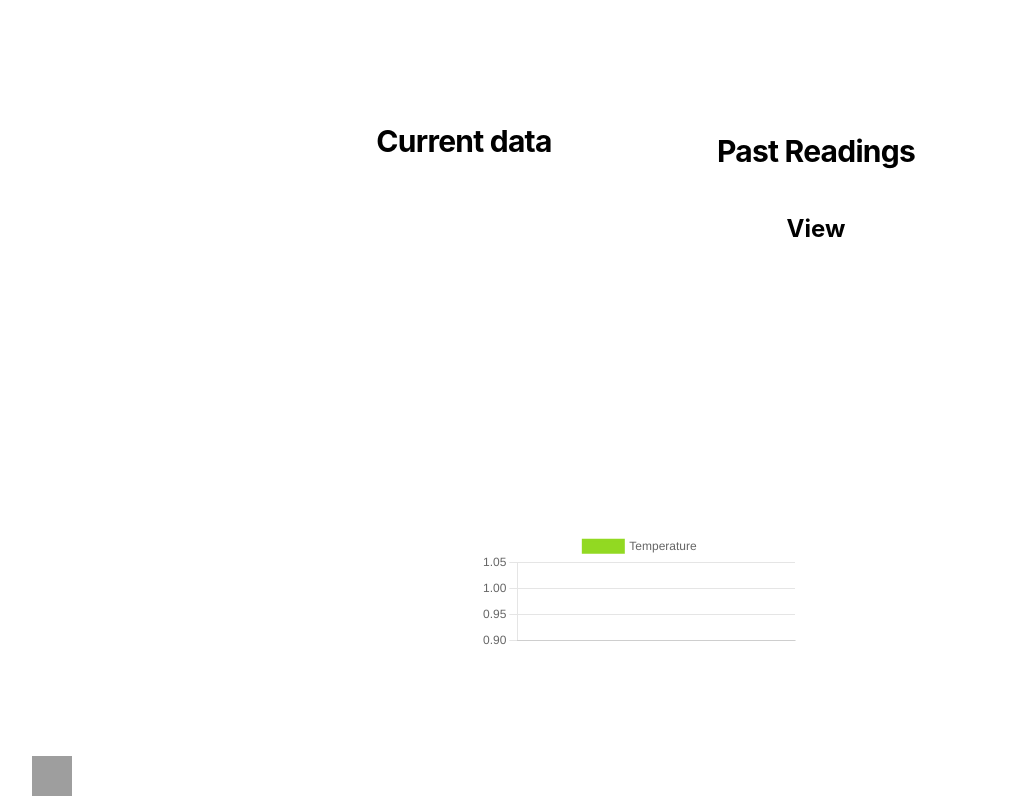
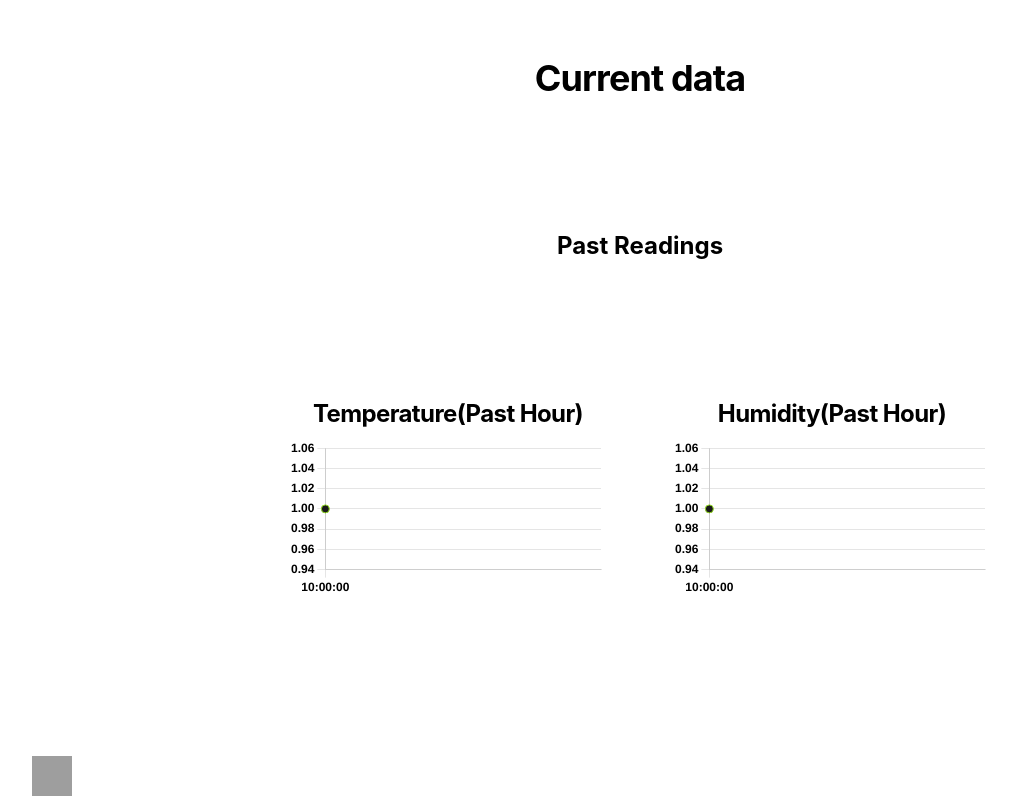
Before and after one commit to darrkenn/PiStation, a Flask app: page /homepage in a window 1280 px wide. Shown: the whole page, without its empty margins (0-1016 px from the left). Run offline with Flask 3, Linux system fonts and the light colour scheme; tables that the repository leaves empty hold one stand-in row (values such as "Sample post"); data that the repository does not hold is empty; style sheets or scripts are compiled from the project's sources; grey boxes are pictures that could not be loaded.

Commit message:
Setup divs charts for temperature/humidity from the past hour.

```diff
--- a/DatabaseActions/getAllPastValues.py
+++ b/DatabaseActions/getAllPastValues.py
@@ -15,7 +15,7 @@
 
 
 def getReadings():
-    conn = sqlite3.connect('weather.db')
+    conn = sqlite3.connect('/var/lib/PiStation/weather.db')
     cursor = conn.cursor()
     weatherPastReadings = []
     try:
--- a/app.py
+++ b/app.py
@@ -6,8 +6,7 @@
 from DatabaseActions.databaseCheck import *
 from DatabaseActions.getAllPastValues import getReadings
 from DatabaseActions.getCurrentWeatherValues import getCurrentWeatherValues
-from DatabaseActions.getPastHourValues import getPastHourTemps, getPastHourTimes
-
+from DatabaseActions.getPastHourValues import getPastHourTemps, getPastHourTimes, getPastHourHumidity
 
 #Checks if sqlite database is present if not then it adds fills it.
 createDb()
@@ -22,7 +21,9 @@
 @app.route('/homepage')
 def homepage():
     currentWeather = getCurrentWeatherValues()
+
     pastHourTemps = getPastHourTemps()
+    pastHourHumidity = getPastHourHumidity()
     pastHourTimes = getPastHourTimes()
     return render_template(
         "homepage.html",
@@ -32,7 +33,7 @@
 
         pastHourTimes=pastHourTimes,
         pastHourTemps=pastHourTemps,
-
+        pastHourHumidity=pastHourHumidity,
     )
 
 @app.route('/homepage/pastReadings')
--- a/templates/homepage.html
+++ b/templates/homepage.html
@@ -11,15 +11,18 @@
 <body class="bg-nice-bg min-h-screen min-w-screen flex flex-col justify-center content-center items-center">
 <main class="flex-1 flex flex-col sm:flex-col justify-center items-center min-w-full">
 
-    <div class="flex-1 flex flex-col sm:flex-row justify-center items-center gap-8">
+    <div class="flex-1 p-8 sm:p-0 flex flex-col sm:flex-row justify-center items-center gap-8">
         <!--Current temp box-->
-        <div class="p-4 bg-nice-footer w-full min-w-80 max-w-80 md:min-w-120 md:max-w-120 min-h-54 max-h-54 h-full flex flex-col justify-start items-center rounded-2xl">
-            <h1 class="text-3xl font-bold tracking-tight text-nice-red text-center relative top-0">
+        <div class="p-4 bg-nice-footer w-full min-w-80 max-w-80 md:min-w-120 md:max-w-120 min-h-64 max-h-64 h-full flex flex-col justify-start items-center rounded-2xl gap-4">
+            <div>
+                <h1 class="text-4xl font-bold tracking-tight text-nice-red text-center relative top-0">
                     Current data
                 </h1>
-            <h1 class="text-lg font-bold tracking-tight text-white text-center relative top-0 mb-4 opacity-80">
+                <h1 class="text-lg font-bold tracking-tight text-white text-center relative top-0 opacity-80">
                     Last Update: <span class="text-nice-blue">{{ time }}</span>
                 </h1>
+            </div>
+            <div>
                 <h2 class="text-2xl font-bold tracking-tight text-white text-center">
                     Current Temp: <span class="text-nice-green">{{ temp }}</span>°
                 </h2>
@@ -27,30 +30,35 @@
                     Current Humidity: <span class="text-nice-green">{{ humidity }}</span>%
                 </h2>
             </div>
-        <!--Past readings box-->
-        <div class="p-8 bg-nice-footer w-full min-w-80 max-w-80 md:min-w-120 md:max-w-120 min-h-54 max-h-54 h-full flex flex-col justify-start items-center rounded-2xl">
-            <h1 class="text-3xl font-bold tracking-tight text-nice-red text-center mb-8">
+            <div>
+                <a href="{{ url_for('pastReadings') }}">
+                <button class="text-nice-footer bg-white p-2 font-bold text-2xl rounded-md hover:opacity-80 hover:cursor-pointer">
                     Past Readings
-            </h1>
-            <a href="{{ url_for('pastReadings') }}">
-                <button class="text-nice-footer bg-white p-3 font-bold text-2xl rounded-md hover:opacity-80 hover:cursor-pointer">
-                    View
                 </button>
                 </a>
             </div>
-    </div>
 
-    <div class="flex-1 flex flex-col sm:flex-row justify-center items-center gap">
-    <div class="bg-nice-footer w-full min-w-80 max-w-80 md:min-w-120 md:max-w-120 min-h-54 max-h-54 h-full flex flex-col justify-start items-center rounded-2xl">
-        <canvas id="myChart" class="lg:w-full"></canvas>
-{#        <div id="buttons"></div>#}
         </div>
     </div>
 
+    <div class="flex-1 flex flex-col sm:flex-row justify-center items-center gap-8 pb-4 sm:p-0">
+        <div class="bg-nice-footer p-4 rounded-2xl">
+            <h1 class="text-2xl text-center text-nice-red font-bold tracking-tight pb-2">
+                Temperature(Past Hour)
+            </h1>
+            <div class="bg-white w-full min-w-80 max-w-80 md:min-w-120 md:max-w-120 md:min-h-64 md:max-h-70 h-full flex flex-col justify-start items-center">
+                <canvas id="pastHourTempChart" class="lg:w-full"></canvas>
+            </div>
+        </div>
 
-
-
-    <div>
+        <div class="bg-nice-footer p-4 rounded-2xl">
+            <h1 class="text-2xl text-center text-nice-red font-bold tracking-tight pb-2">
+                Humidity(Past Hour)
+            </h1>
+            <div class="bg-white w-full min-w-80 max-w-80 md:min-w-120 md:max-w-120 md:min-h-64 md:max-h-64 h-full flex flex-col justify-start items-center3">
+                <canvas id="pastHourHumidityChart" class="lg:w-full"></canvas>
+            </div>
+        </div>
 </div>
 
 
@@ -71,101 +79,171 @@
 
 <script>
     const Utils = {
-        CHART_COLORS: {
-            red: 'rgb(255, 99, 132)',
-            blue: 'rgb(54, 162, 235)',
-            white: 'rgb(255, 255, 255)'
-        },
         transparentize: (color, opacity) => {
             return color.replace('rgb', 'rgba').replace(')', `, ${opacity})`);
         },
-        numbers: (config) => {
-            const {count, min, max} = config;
+        times: (config) => {
+            let arr = {{ pastHourTimes | tojson }}
+            return arr;
+        },
+    }
+    const TempUtils = {
+        temperatures: (config) => {
             let arr = {{ pastHourTemps | tojson }};
             return arr;
         },
-        days: (config) => {
-            let arr = {{ pastHourTimes | tojson }}
+    };
+    const HumidUtils = {
+        humidities: (config) => {
+            let arr = {{ pastHourHumidity | tojson }};
             return arr;
-            {#return monthNames.slice(0, config.count);#}
-        },
-        namedColor: (index) => {
-            const colors = ['rgb(255, 99, 132)', 'rgb(54, 162, 235)', 'rgb(255, 206, 86)', 'rgb(75, 192, 192)'];
-            return colors[index % colors.length];
         },
     };
 
-    const DATA_COUNT = 6;
+    const DATA_COUNT = 7;
     const NUMBER_CFG = {count: DATA_COUNT, min: -100, max: 100};
 
-    const labels = Utils.days({count: 7});
-    const data = {
+    const labels = Utils.times({count: DATA_COUNT});
+    const tempData = {
         labels: labels,
         datasets: [
             {
-                label: 'Temperature',
-                data: Utils.numbers(NUMBER_CFG),
+                label: "Temperature",
+                pointRadius: 4,
+                pointHoverRadius: 6,
+                data: TempUtils.temperatures(NUMBER_CFG),
                 borderColor: '#92D922',
-                backgroundColor: Utils.transparentize('#92D922'),
+                backgroundColor: Utils.transparentize('#191919'),
+            },
+        ]
+    };
+    const humidityData = {
+        labels: labels,
+        datasets: [
+            {
+                label: 'Humidity',
+                pointRadius: 4,
+                pointHoverRadius: 6,
+                data: HumidUtils.humidities(NUMBER_CFG),
+                borderColor: '#92D922',
+                backgroundColor: Utils.transparentize('#191919'),
             },
         ]
     };
 
-    const config = {
+    const tempConfig = {
         type: 'line',
-        data: data,
+        data: tempData,
         options: {
             responsive: true,
             plugins: {
                 legend: {
-                    position: 'top',
+                    display: false
                 },
-                title: {
-                    display: true,
-                    text: 'Past Hour temperature',
-                    color: "#FFFFFF",
-                    font: {
-                        size: 16,
-                        weight: "bold"
-                    }
+                //title: {
+                    //display: true,
+                    //text: 'Past Hour temperature',
+                    //color: "#121212",
+                    //font: {
+                        //size: 16,
+                        //weight: "bold",
+                        //olor: "#121212"
+                    //}
+                //},
             },
             scales: {
                 x: {
+                    grid: {
+                        color: '#E5E5E5',
+                        borderColor: 'green'
+                    },
                     ticks: {
-                            color: "#FFFFFF",
+                    color: "#000000",
                         font: {
+                            size:12,
+                            weight: "bold"
+                        },
                     size: 11
-                            }
                 },
-                    }
+                },
+                y: {
+                    grid: {
+                        color: '#E5E5E5',
+                        borderColor: 'green'
+                    },
+                    ticks: {
+                    color: "#000000",
+                        font: {
+                            size:12,
+                            weight: "bold"
+                        },
+                    size: 11
+                },
                 }
             }
         },
     };
 
-    const myChart = new Chart(
-        document.getElementById('myChart'),
-        config
+    const humidityConfig = {
+        type: 'line',
+        data: humidityData,
+        options: {
+            responsive: true,
+            plugins: {
+                legend: {
+                    display: false
+                },
+                //title: {
+                    //display: true,
+                    //text: 'Past Hour temperature',
+                    //color: "#121212",
+                    //font: {
+                        //size: 16,
+                        //weight: "bold",
+                        //olor: "#121212"
+                    //}
+                //},
+            },
+            scales: {
+                x: {
+                    grid: {
+                        color: '#E5E5E5',
+                        borderColor: 'green'
+                    },
+                    ticks: {
+                    color: "#000000",
+                        font: {
+                            size:12,
+                            weight: "bold"
+                        },
+                    size: 11
+                },
+                },
+                y: {
+                    grid: {
+                        color: '#E5E5E5',
+                        borderColor: 'green'
+                    },
+                    ticks: {
+                    color: "#000000",
+                        font: {
+                            size:12,
+                            weight: "bold"
+                        },
+                    size: 11
+                },
+                }
+            }
+        },
+    };
+
+    const tempChart = new Chart(
+        document.getElementById('pastHourTempChart'),
+        tempConfig
+    );
+    const humidityChart = new Chart(
+        document.getElementById('pastHourHumidityChart'),
+        humidityConfig
     );
 
-    const actions = [
-        {
-            name: 'Randomize',
-            handler(chart) {
-                chart.data.datasets.forEach(dataset => {
-                    dataset.data = Utils.numbers({count: chart.data.labels.length, min: -100, max: 100});
-                });
-                chart.update();
-            }
-        },
-    ];
-
-    const buttonContainer = document.getElementById('buttons');
-    actions.forEach(action => {
-        const button = document.createElement('button');
-        button.innerText = action.name;
-        button.onclick = () => action.handler(myChart);
-        button.style.margin = '5px';
-        buttonContainer.appendChild(button);
-    });
 </script>
```
Also changed, not shown: DatabaseActions/getPastHourValues.py (+23 -5 lines), templates/pastReadings.html (+38 -0 lines). Lines whose indentation alone changed are shown as unchanged.
